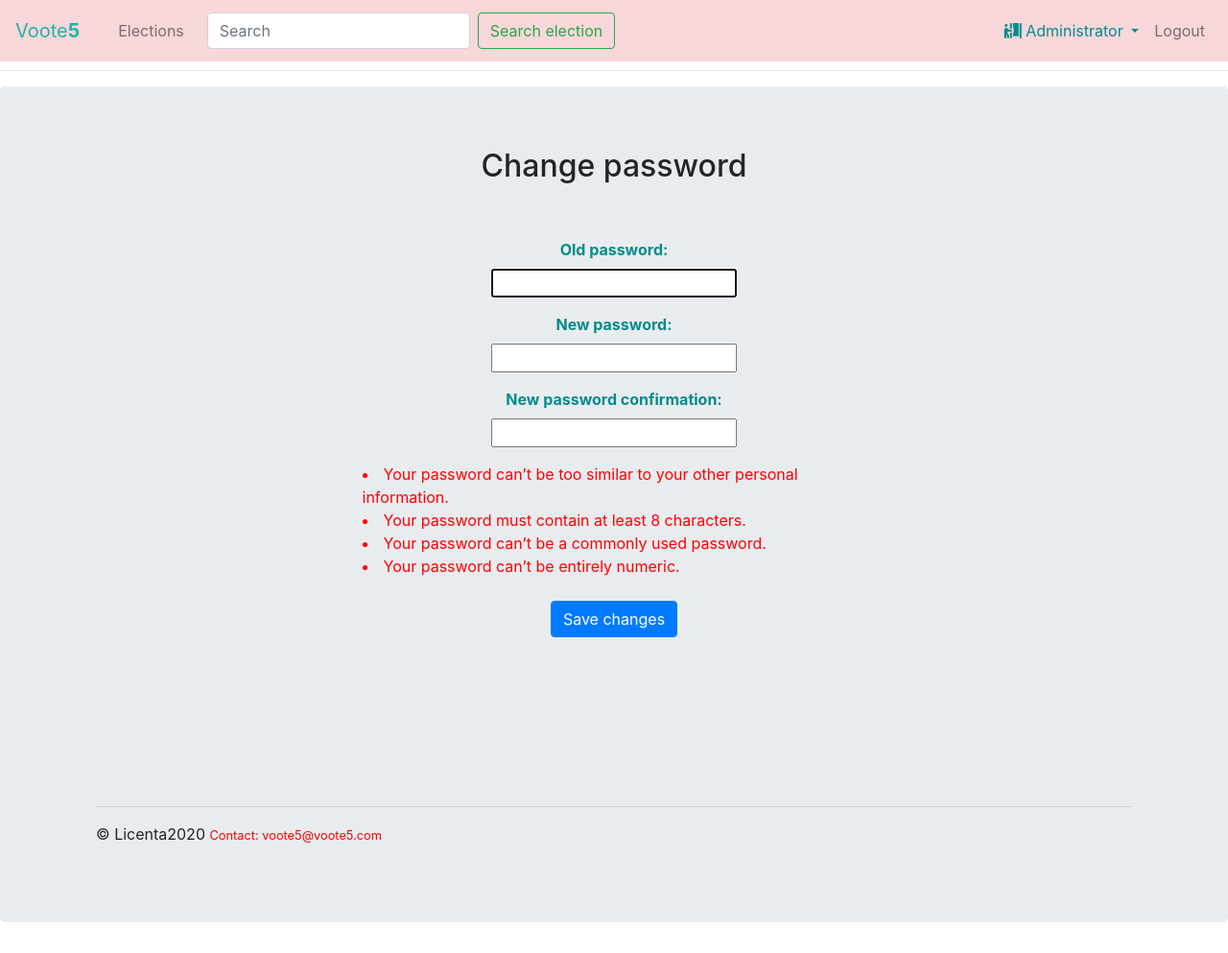
After one commit to dcndaniela/licenta, a Django app: page /accounts/change_password/ in a window 1280 px wide. The commit adds this page. Shown: the whole page at 96% size. Run offline with Django 3.2, Linux system fonts and the light colour scheme; the visitor is signed in with stand-in values (Sample User, id 1); some libraries are stand-ins or nearby versions.

Commit message:
Search on casted votes + change password

```diff
--- /dev/null
+++ b/accounts/templates/accounts/change_password.html
@@ -0,0 +1,56 @@
+{% extends 'polls/base.html' %} <!--includ base.html -->
+
+{% block main_content %}
+
+<div class="container">
+    <div class="row">
+        <div class="col-md-6 offset-md-3">
+
+            {% if messages %}
+                         {% for message in messages %}
+                                    <div %} %} class="{{ message.tags }}" endif if message.tags {% {%>
+                                        {{ message }}
+                                        <button aria-label="Close" class="close" data-dismiss="alert" type="button">
+                                            <span aria-hidden="true">&times;</span>
+                                          </button> <!-- adaug acest buton ca sa inchid mesajul de alerta -->
+                                    </div>
+                         {% endfor %}
+                  {% endif %}
+
+            <div style="text-align: center;"><h2>Change password </h2>
+            <br><br>
+            <form method="post">
+              {% csrf_token %}
+<!--              {{ form }}-->
+              {% for field in form %}
+                                       <div class="form-group">
+                                           <span style="color: darkcyan"><b>{{ field.label_tag }}</b></span>
+                                           <br>
+                                           {{ field }}
+
+                                       </div>
+              {% endfor %}
+
+                <span style="color: red; text-align: left">
+                    <li>Your password can’t be too similar to your other personal information.</li>
+                    <li>Your password must contain at least 8 characters.</li>
+                    <li>Your password can’t be a commonly used password.</li>
+                    <li>Your password can’t be entirely numeric.</li>
+                </span>
+                <br>
+                <button class="btn btn-primary" type="submit">Save changes</button>
+            </form>
+            </div>
+
+        </div>
+    </div>
+
+</div>
+
+
+
+
+
+
+
+{% endblock %}
--- a/accounts/urls.py
+++ b/accounts/urls.py
@@ -10,5 +10,6 @@ urlpatterns = [
     path('login/', views.LoginView, name='login'),# ex: /accounts/login
     path('logout/', views.LogoutView, name = 'logout'),
     path('register/', views.RegisterView, name = 'register'),
+    path('change_password/', views.ChangePasswordView, name='change_password'),
 
 ]
--- a/accounts/views.py
+++ b/accounts/views.py
@@ -1,12 +1,13 @@
 import axes
 from django.http import HttpResponseRedirect
 from django.shortcuts import render, redirect
-from django.contrib.auth import authenticate, login, logout
+from django.contrib.auth import authenticate, login, logout, update_session_auth_hash
 from django.contrib import messages
 from django.urls import reverse
 from . forms import RegisterForm
 from accounts.models import CustomUser as User
 from django.contrib.auth.decorators import login_required
+from django.contrib.auth.forms import PasswordChangeForm
 # Create your views here.
 
 
@@ -54,3 +55,23 @@ def RegisterView(request):
 
 def FailedLogInView(request):
     return render(request, 'accounts/failed_login.html',{})
+
+
+@login_required
+def ChangePasswordView(request):
+    if request.method == 'POST':
+        form = PasswordChangeForm(request.user, request.POST)
+
+        if form.is_valid():
+            user=form.save()
+            update_session_auth_hash(request, user)#User-ul ramane logat dupa ce isi schimba parola
+            messages.success(request, 'Password successfully changed!',
+                             extra_tags = 'alert alert-success alert-dismissible fade show')
+            return redirect('polls:home')
+        else:
+            messages.error(request, 'Please correct the error below.',
+                           extra_tags = 'alert alert-danger alert-dismissible fade show')
+            return redirect('accounts:change_password')
+    else:
+        form = PasswordChangeForm(request.user)
+    return render(request, 'accounts/change_password.html', {'form': form})
--- a/polls/templates/polls/add.html
+++ b/polls/templates/polls/add.html
@@ -10,7 +10,7 @@
 </div>
 
 <div class="container">
-    <h1 class="text-center">Add a new Election!</h1>
+    <h2 class="text-center">Create a new election</h2>
     <br> <br>
     <div class="row">
         <div class="col-sm-6 offset-sm-3">
@@ -31,7 +31,9 @@
                                   {% for field in form %}
                                         <div class="form-group">
                                             <span style="color: red">{{ field.errors }} </span> <!-- am folosit 'Working with form templates' din documentation -->
-                                            {{ field.label_tag }}
+
+                                            <span style="color: darkgreen"><b>{{ field.label_tag }}</b></span>
+                                            <br>
                                             {{ field }}
                                         </div>
                                   {% endfor %}
--- a/polls/templates/polls/add_choice.html
+++ b/polls/templates/polls/add_choice.html
@@ -30,7 +30,9 @@
                       {% csrf_token %}
                           {% for field in form %}
                                 <div class="form-group">
-                                    <span style="color: red">{{ field.errors }} </span><!-- am folosit 'Working with form templates' din documentation -->
+                                    <span style="color: red">
+                                        {{ field.errors }}
+                                    </span>
                                     {{ field.label_tag }}
                                     {{ field }}
                                 </div>
--- a/polls/templates/polls/edit.html
+++ b/polls/templates/polls/edit.html
@@ -12,7 +12,7 @@
 
 
 <div class="container">
-    <h1 class="text-center">Edit election !</h1>
+    <h2 class="text-center">Modify election </h2>
     <br> <br>
 
 <div class="row">
@@ -34,7 +34,8 @@
                           {% for field in form %}
                                 <div class="form-group">
                                     <span style="color: red"> {{ field.errors }} </span> <!-- am folosit 'Working with form templates' din documentation -->
-                                    {{ field.label_tag }}
+                                    <span style="color: darkgreen"><b>{{ field.label_tag }}</b></span>
+                                    <br>
                                     {{ field }}
 
                                 </div>
--- a/polls/templates/polls/footer.html
+++ b/polls/templates/polls/footer.html
@@ -8,6 +8,7 @@
   <div>
     <hr> <!-- pt a trasa o linie subtire -->
   <p>&copy;  Licenta2020
+
   <small style="text-align: right; color:red" > Contact: voote5@voote5.com</small>
   </p>
   </div>
--- a/polls/templates/polls/header.html
+++ b/polls/templates/polls/header.html
@@ -12,37 +12,50 @@
      </li>
        <li class="nav-item">
                      <a class="nav-link disabled" href="#"></a>
-             </li>
+        </li>
        <form class="form-inline my-2 my-lg-0" >
                   <input aria-label="Search" class="form-control mr-sm-2 "
                          name="searchElection" placeholder="Search"
                          type="text"
                          value="{{searchContent}}"> <!-- ca sa apara in Search ce a tastat User ul -->
                   <button class="btn btn-outline-success my-2 my-sm-0" type="submit">Search election</button>
-                </form>
+       </form>
+
+
    </ul>
 
 
-<div class="navbar-nav ml-auto">
+<ul class="navbar-nav ml-auto">
+    &nbsp &nbsp <!-- pentru TABs -->
+       <li class="nav-item dropdown" style="text-align: right">
+               <a aria-expanded="false" aria-haspopup="true" class="nav-link dropdown-toggle" data-toggle="dropdown" href="#"
+                  id="navbarDropdown" role="button" style="color: darkcyan">
+
+                   {% if request.user.is_authenticated %}
+                   <i class="fas fa-person-booth"></i>
+                       {% if request.user.is_superuser %}
+                             Administrator
+                       {% elif request.user.is_staff%}
+                             Staff
+                       {% else %}
+                             User
+                       {% endif %}
+                   {%endif%}
+
+               </a>
+               <div aria-labelledby="navbarDropdown" class="dropdown-menu">
+                 <a class="dropdown-item" href="{% url 'accounts:change_password' %}">Change password</a>
+               </div>
+       </li>
 
     {% if request.user.is_authenticated %}
         <a class="nav-item nav-link" href="{% url 'accounts:logout' %}">Logout</a>
     {% else %}
     <a class="nav-item nav-link" href="{% url 'accounts:login' %}">Login</a>
     {% endif %}
-</div>
+</ul>
 
-
-&nbsp &nbsp <!-- pentru TABs -->
-{% if request.user.is_authenticated %}
-    {% if request.user.is_superuser %}
-    <a href=""><i class="fas fa-person-booth"></i>Administrator </a>
-    {% elif request.user.is_staff%}
-    <a href=""><i class="fas fa-person-booth"></i>Staff</a>
-    {% else %}
-        <a href=""><i class="fas fa-person-booth"></i>User</a>
-    {% endif %}
-{%endif%}
+     <br><br>
 
  </div>
 </nav>
--- a/polls/templates/polls/index.html
+++ b/polls/templates/polls/index.html
@@ -14,7 +14,7 @@
 
 <div class="container">
 
-    <h1 class="text-center">Welcome to elections list </h1>
+    <h2 class="text-center">Welcome to elections list </h2>
     <br>
     <div class="row">
         <div class="col-sm-8 offset-sm-2">
```
Also changed, not shown: polls/forms.py (+7 -8 lines), polls/templates/polls/home.html (+12 -0 lines), polls/templates/polls/votes_index.html (+10 -1 lines), polls/views.py (+10 -1 lines), polls/crypto/__init__.py (added).
